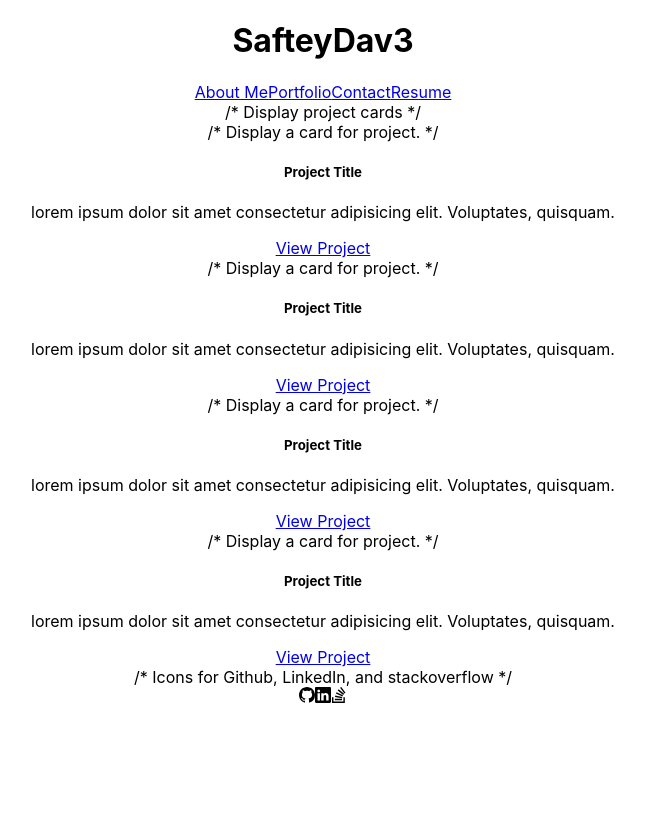
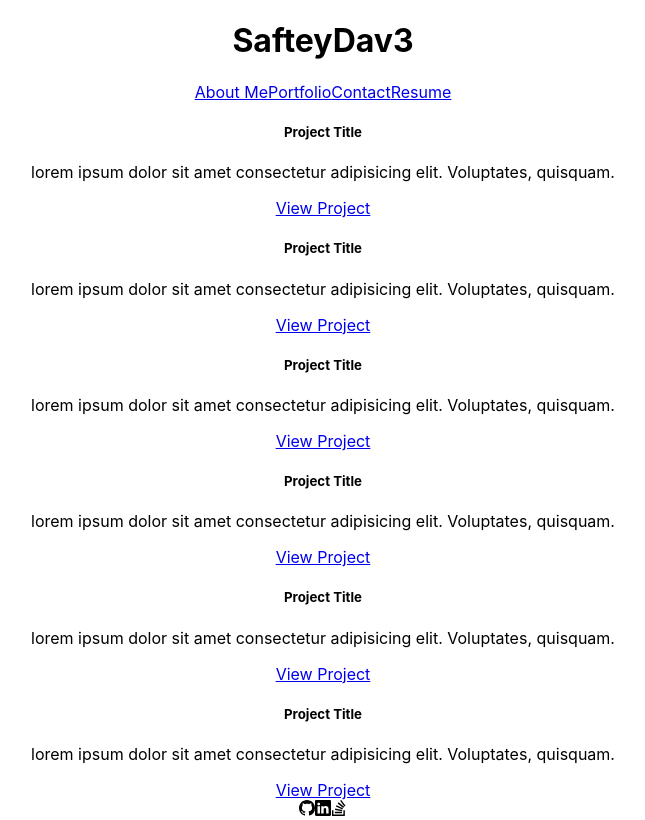
Before and after one commit to SafetyDav3/react-portfolio-genesis, a React (Create React App) app: page /Portfolio in a window 1280 px wide. Shown: the whole page, without its empty margins (317-962 px from the left). Built offline with nearby package versions, Linux system fonts and the light colour scheme.

Commit message:
Deleted notes

```diff
--- a/src/components/Contact.js
+++ b/src/components/Contact.js
@@ -4,7 +4,6 @@ function Contact() {
   return (
     <div>
       <h1>Contact</h1>
-      /* Enter name, email, and message. */
       <form>
         <label>Name:</label>
         <input type="text" name="name" />
--- a/src/components/Footer.js
+++ b/src/components/Footer.js
@@ -4,7 +4,6 @@ import { BsGithub, BsLinkedin, BsStackOverflow } from "react-icons/bs";
 const Footer = () => {
   return (
     <div>
-      /* Icons for Github, LinkedIn, and stackoverflow */
       <div className="footer-icons">
         <BsGithub className="footer-icon" />
         <BsLinkedin className="footer-icon" />
--- a/src/components/Portfolio.js
+++ b/src/components/Portfolio.js
@@ -4,14 +4,15 @@ import Project from "./Project";
 function Portfolio() {
   return (
     <div>
-      /* Display project cards */
       <div className="container">
         <div className="row">
           <div className="col-md-4">
             <Project />
             <Project />
+            <Project />
           </div>
           <div className="col-md-4">
+            <Project />
             <Project />
             <Project />
           </div>
--- a/src/components/Project.js
+++ b/src/components/Project.js
@@ -3,7 +3,6 @@ import React from "react";
 function Project() {
   return (
     <div>
-      /* Display a card for project. */
       <div className="card">
         <div className="card-body">
           <h5 className="card-title">Project Title</h5>
--- a/src/components/Resume.js
+++ b/src/components/Resume.js
@@ -3,7 +3,6 @@ import React from "react";
 const Resume = () => {
   return (
     <div>
-      /* A list of credentials and experience */
       <h1>Resume</h1>
       <p>A short blurb about me.</p>
       <h2>Credentials</h2>
```
